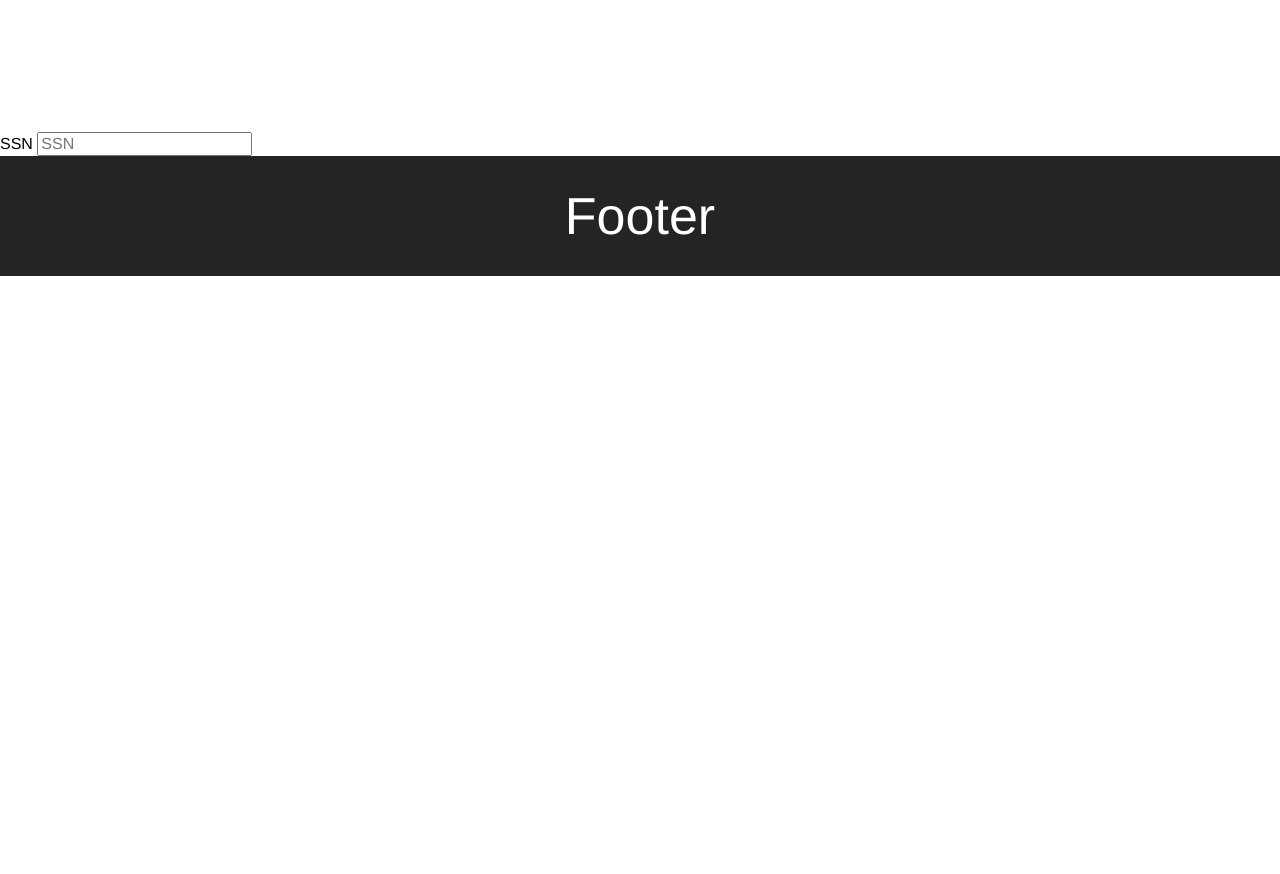
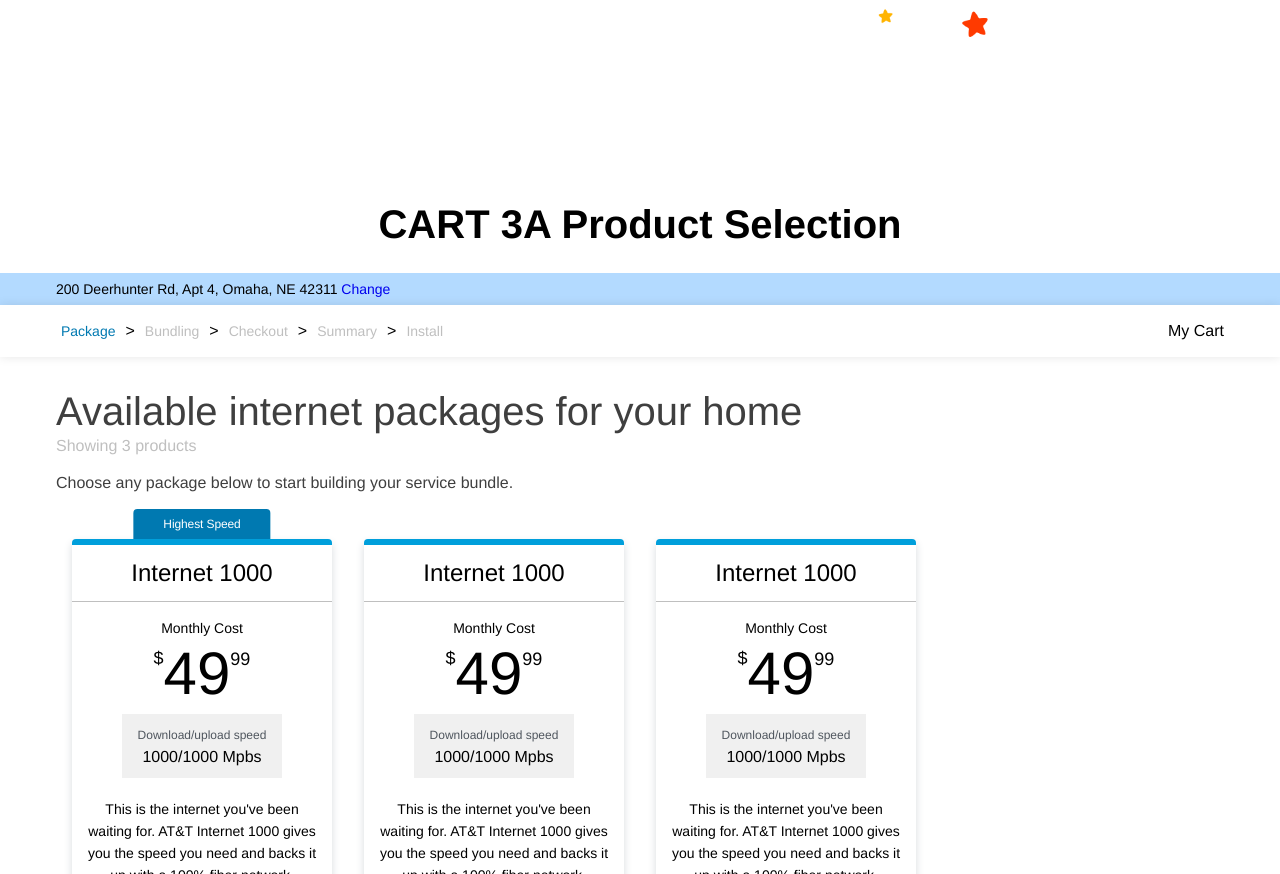
Before and after one commit to scotttharvey/ubio-handoff, a website built with Parcel: page index.html in a window 1280 px wide. Shown: the part 1926-2800 px from the top of the page. Before the commit the page ends 2202 px from the top, so only its background shows below. Built offline with nearby package versions, Linux system fonts and the light colour scheme; a web font is replaced by a local one.

Commit message:
feat: added cart 3A screen
I began to create the CART 3A screen which includes a couple of top
 bars and package cards. We still need figure out the fonts were using.
I also rewrote the padding-horizontal and vertical helpers
to use p-x and p-y to be easier to type.
That naming convention comes from tailwind.

```diff
--- a/index.html
+++ b/index.html
@@ -10,17 +10,17 @@
 
 <body>
 
-  <nav class="bg-dark padding-vertical-30 white text-center"><h1>NAVIGATION</h1></nav>
+  <nav class="bg-dark p-y-30 white text-center"><h1>NAVIGATION</h1></nav>
 
 
+  <div class="row p-y-25 text-center"><h3>SCREEN 2A Service Address</h3></div>
 
-  <!-- SCREEN 1-A -->
-  <div class="row padding-vertical-25 text-center"><h3>SCREEN 1-A</h3></div>
+  <!-- SCREEN 2-A -->
   <div class="container bg-gray-light">
-    <div id="screen-1" class="row padding-vertical-30">
+    <div id="screen-1" class="row p-y-30">
       <section class="flex width-100">
 
-        <div class="width-50 padding-vertical-25 padding-horizontal-25">
+        <div class="width-50 p-y-25 p-x-25">
           <h1 class="h3 gray-darkest font-bold margin-bottom-25">Let’s see what packages are available in your area.</h1>
 
           <form action="" class="flex flex-wrap space-between address-qual">
@@ -58,20 +58,20 @@
     </div>
   </div>
 
-  <!-- SCREEN 1-B -->
-  <div class="row padding-vertical-25 text-center"><h3>SCREEN 1-B</h3></div>
+  <!-- SCREEN 2-B -->
+  <div class="row p-y-25 text-center"><h3>SCREEN 1-B</h3></div>
   <div class="container bg-light">
-    <div id="screen-1" class="row padding-vertical-30">
+    <div id="screen-1" class="row p-y-30">
 
       <section class="flex width-100">
 
-        <div class="width-50 padding-vertical-25 padding-horizontal-25 gray-darkest">
+        <div class="width-50 p-y-25 p-x-25 gray-darkest">
           <h1 class="h3 gray-darkest font-bold margin-bottom-15">Do you mean 300 Deer Branch Ln, Apt 4, Vacaville, CA 95688? </h1>
           <p class="bold margin-bottom-25">You entered: 300 Beer Branch Ln, Apt 4, 95688</p>
 
-          <button class="btn bg-blue-dark width-100 white padding-vertical-15 padding-horizontal-25 margin-bottom-30">Yes, use suggestion</button>
+          <button class="btn bg-blue-dark width-100 white p-y-8 p-x-25 margin-bottom-30">Yes, use suggestion</button>
 
-          <button class="btn bg-white btn-shadow padding-vertical-15 padding-horizontal-25">&Dagger; Back</button>
+          <button class="btn bg-white btn-shadow p-y-8 p-x-25">‹ Back</button>
         </div>
 
         <div class="width-50">
@@ -83,17 +83,17 @@
   </div>
 
   <!-- SCREEN Error -->
-  <div class="row padding-vertical-25 text-center"><h3>SCREEN Error</h3></div>
+  <div class="row p-y-25 text-center"><h3>ERROR</h3></div>
   <div class="container bg-white">
-    <div id="screen-1" class="row padding-vertical-30">
+    <div id="screen-1" class="row p-y-30">
 
       <section class="flex width-100">
 
-        <div class="width-50 padding-vertical-25 padding-horizontal-25 gray-darkest">
+        <div class="width-50 p-y-25 p-x-25 gray-darkest">
           <h1 class="h3 gray-darkest font-bold margin-bottom-15">Ops, something went wrong.</h1>
           <p>Don’t worry. You are in good hands.</p>
           <p class="margin-bottom-25">Call or chat with one of our agents to finish setting up service for your home.</p>
-          <button class="btn bg-blue-dark white padding-vertical-15 padding-horizontal-25">Talk to an agent today &para; 888-888-8888</button>
+          <button class="btn bg-blue-dark white p-y-8 p-x-25">Talk to an agent today &para; 888-888-8888</button>
         </div>
 
         <div class="width-50">
@@ -104,14 +104,150 @@
     </div>
   </div>
 
-  <div>
+  <div class="row p-y-25 text-center"><h3>CART 3A Product Selection</h3></div>
+  <!-- CART 3-A -->
+    <div class="container bg-blue-sky">
+      <div class="row p-y-5">
+        <div class="content">
+          <p class="text-14">200 Deerhunter Rd, Apt 4, Omaha, NE 42311 <a class="no-underline" href="#">Change</a></p>
+        </div>
+      </div>
+    </div>
+
+    <div class="container box-shadow">
+      <div class="row p-y-15">
+        <div class="content">
+          <div class="flex space-between">
+            <div class="flex flex-row">
+              <p class="p-x-5 text-14 blue text-bold">Package</p>
+              <p class="p-x-5">></p>
+              <p class="p-x-5 text-14 gray">Bundling</p>
+              <p class="p-x-5">></p>
+              <p class="p-x-5 text-14 gray">Checkout</p>
+              <p class="p-x-5">></p>
+              <p class="p-x-5 text-14 gray">Summary</p>
+              <p class="p-x-5" >></p>
+              <p class="p-x-5 text-14 gray">Install</p>
+            </div>
+            <div class="">
+              <p>My Cart</p>
+            </div>
+          </div>
+        </div>
+      </div>
+    </div>
+
+    <div class="container">
+      <div id="screen-1" class="row p-y-30">
+
+        <section class="width-100 content">
+
+          <div class="gray-darkest">
+            <h1 class="h3 gray-darkest">Available internet packages for your home</h1>
+            <p class="gray margin-bottom-15">Showing 3 products</p>
+            <p class="margin-bottom-25">Choose any package below to start building your service bundle.</p>
+          </div>
+
+          <div class="package-cards-container">
+
+            <div class="content">
+              <div class="package-card">
+                <div class="label-container">
+                  <p class="label">
+                    Highest Speed
+                  </p>
+                </div>
+                <div class="title-container margin-bottom-15">
+                  <p class="text-center title">Internet 1000</p>
+                </div>
+                <p class="text-center text-14">Monthly Cost</p>
+                <div class="price">
+                  <div class="prefix">$</div>
+                  <div class="amount">49</div>
+                  <div class="change">99</div>
+                </div>
+                <div class="speed">
+                  <div class="box">
+                    <p class="text-12 text-center top">Download/upload speed</p>
+                    <p class="text-center unit">1000/1000 Mpbs</p>
+                  </div>
+                </div>
+
+                <p class="text-center text-14 p-x-10 padding-bottom-15">This is the internet you've been waiting for. AT&T Internet 1000 gives you the speed you need and backs it up with a 100% fiber network. </p>
+
+                <button class="add-cart-btn">
+                  Add to Cart
+                </button>
+              </div>
+            </div>
+
+            <div class="content">
+              <div class="package-card">
+                <div class="title-container margin-bottom-15">
+                  <p class="text-center title">Internet 1000</p>
+                </div>
+                <p class="text-center text-14">Monthly Cost</p>
+                <div class="price">
+                  <div class="prefix">$</div>
+                  <div class="amount">49</div>
+                  <div class="change">99</div>
+                </div>
+                <div class="speed">
+                  <div class="box">
+                    <p class="text-12 text-center top">Download/upload speed</p>
+                    <p class="text-center unit">1000/1000 Mpbs</p>
+                  </div>
+                </div>
+
+                <p class="text-center text-14 p-x-10 padding-bottom-15">This is the internet you've been waiting for. AT&T Internet 1000 gives you the speed you need and backs it up with a 100% fiber network. </p>
+
+                <button class="add-cart-btn">
+                  Add to Cart
+                </button>
+              </div>
+            </div>
+
+            <div class="content">
+              <div class="package-card">
+
+                <div class="title-container margin-bottom-15">
+                  <p class="text-center title">Internet 1000</p>
+                </div>
+                <p class="text-center text-14">Monthly Cost</p>
+                <div class="price">
+                  <div class="prefix">$</div>
+                  <div class="amount">49</div>
+                  <div class="change">99</div>
+                </div>
+                <div class="speed">
+                  <div class="box">
+                    <p class="text-12 text-center top">Download/upload speed</p>
+                    <p class="text-center unit">1000/1000 Mpbs</p>
+                  </div>
+                </div>
+
+                <p class="text-center text-14 p-x-10 padding-bottom-15">This is the internet you've been waiting for. AT&T Internet 1000 gives you the speed you need and backs it up with a 100% fiber network. </p>
+
+                <button class="add-cart-btn">
+                  Add to Cart
+                </button>
+              </div>
+            </div>
+
+          </div>
+        </section>
+
+      </div>
+    </div>
+
+  <!-- <div>
     <form action="">
       <label for="ssn">SSN</label>
       <input type="text" name="ssn" placeholder="SSN" pattern="^(?!(000|666|9))(\d{3}-?(?!(00))\d{2}-?(?!(0000))\d{4})$" />
     </form>
-  </div>
+  </div> -->
 
-  <footer class="bg-dark padding-vertical-30 white text-center"><h1>Footer</h1></footer>
+  <footer class="bg-dark p-y-30 white text-center"><h1>Footer</h1></footer>
 </body>
 
 </html>
--- a/styles/index.scss
+++ b/styles/index.scss
@@ -6,3 +6,4 @@
 @import 'theme/helpers';
 @import 'theme/forms';
 @import 'theme/button';
+@import 'theme/package-card';
--- a/styles/theme/base.scss
+++ b/styles/theme/base.scss
@@ -5,6 +5,17 @@
   width: 100%
 }
 
+*,
+*::before,
+*::after {
+  box-sizing: border-box;
+}
+
+.content {
+  padding-left: 1rem;
+  padding-right: 1rem;
+}
+
 .row {
   margin: 0 auto;
   max-width: 1200px;
--- a/styles/theme/colors.scss
+++ b/styles/theme/colors.scss
@@ -10,6 +10,8 @@ $gray: #bfbfbf;
 $gray-light: #e7e7e9;
 $gray-lightest: #f0f0f0;
 
+$blue-sky: #b3daff;
+
 $blue-lightest: #00c9ff;
 $blue-light: #009fdb;
 $blue: #0079b1;
--- a/styles/theme/helpers.scss
+++ b/styles/theme/helpers.scss
@@ -32,27 +32,47 @@
 .padding-bottom-30 { padding-bottom: 30px; }
 .padding-bottom-45 { padding-bottom: 45px; }
 
-.padding-vertical-15 {
+.p-y-5 {
+  padding-top: 5px;
+  padding-bottom: 5px;
+ }
+
+.p-y-8 {
+  padding-top: 8px;
+  padding-bottom: 8px;
+ }
+
+.p-y-15 {
   padding-top: 15px;
   padding-bottom: 15px;
  }
 
-.padding-vertical-25 {
+.p-y-25 {
   padding-top: 25px;
   padding-bottom: 25px;
  }
 
-.padding-vertical-30 {
+.p-y-30 {
   padding-top: 30px;
   padding-bottom: 30px;
  }
 
-.padding-vertical-45 {
+.p-y-45 {
   padding-top: 45px;
   padding-bottom: 45px;
  }
 
- .padding-horizontal-25 {
+ .p-x-5 {
+  padding-right: 5px;
+  padding-left: 5px;
+ }
+
+ .p-x-10 {
+  padding-right: 10px;
+  padding-left: 10px;
+ }
+
+ .p-x-25 {
   padding-right: 25px;
   padding-left: 25px;
  }
@@ -65,7 +85,9 @@
 .text-left { text-align: left; }
 .text-center-medium-up { @include medium-up { text-align: center; } }
 .text-center-large-up { @include large-up { text-align: center; } }
-
+.text-14 { font-size: 14px; }
+.text-12 { font-size: 12px; }
+.no-underline { text-decoration: none; }
 
 // ========================================
 // Font Color Classes
@@ -100,6 +122,7 @@
 .bg-gray { background-color: $gray; }
 .bg-gray-light { background-color: $gray-light; }
 .bg-gray-lightest { background-color: $gray-lightest; }
+.bg-blue-sky { background-color: $blue-sky; }
 .bg-blue-lightest { background-color: $blue-lightest; }
 .bg-blue-light { background-color: $blue-light; }
 .bg-blue { background-color: $blue; }
@@ -140,6 +163,7 @@
 
 .btn-shadow { box-shadow: 0 2px 4px 0 rgba(56, 61, 67, 0.2); }
 .card-shadow { box-shadow: 0 4px 8px 0 rgba(56, 61, 67, 0.3); }
+.box-shadow { box-shadow: 0 0 10px 0 rgba(0, 0, 0, 0.1); }
 
 .width-100 { width: 100%; }
 .width-50 { width: 50%; }
--- /dev/null
+++ b/styles/theme/package-card.scss
@@ -0,0 +1,92 @@
+.package-card {
+
+  width: 100%;
+  border-radius: 4px;
+  border-top: 6px solid $blue-light;
+  box-shadow: 0 4px 8px #d8dcdf;
+  position: relative;
+
+
+  .label-container {
+    transform: translate(-50%, calc(-100% - 6px));
+    position: absolute;
+    left: 50%;
+
+    .label {
+      white-space: nowrap;
+      text-align: center;
+      border-top-left-radius: 4px;
+      border-top-right-radius: 4px;
+      background-color: $blue;
+      font-size: 12px;
+      color: $white;
+      letter-spacing: -0.11px;
+      padding: 4px 30px;
+    }
+  }
+
+  .title-container {
+    width: 100%;
+    padding: 12px 22px;
+    border-bottom: 1px solid $gray;
+
+    .title {
+      font-size: 24px;
+      line-height: 32px;
+      font-weight: 300;
+    }
+  }
+
+  .price {
+    display: flex;
+    justify-content: center;
+    padding-top: 10px;
+    padding-bottom: 5px;
+
+    .prefix {
+      font-size: 18px;
+      line-height: 18px;
+    }
+
+    .amount {
+      font-size: 60px;
+      line-height: 50px;
+    }
+
+    .change {
+      font-size: 18px;
+    }
+  }
+
+  .speed {
+    padding: 10px 50px 20px;
+    .box {
+      padding: 10px;
+      background-color: #f0f0f0;
+      .top {
+        color: #4f565e;
+      }
+    }
+  }
+
+  .add-cart-btn {
+    background-color: $blue-dark;
+    color: $white;
+    padding: 12px 16px;
+    width: 100%;
+    border: 0;
+    border-bottom-left-radius: 4px;
+    border-bottom-right-radius: 4px;
+  }
+
+}
+
+.package-cards-container {
+  padding-top: 20px;
+  display: flex;
+  flex-direction: row;
+
+  > div {
+    width: 25%;
+  }
+}
--- a/styles/theme/typography.scss
+++ b/styles/theme/typography.scss
@@ -103,5 +103,6 @@ p {
   font-size: 10px;
   line-height: 12px;
 }
+
 .bold { font-weight: bold; }
 .strike-out { text-decoration: line-through; }
```
